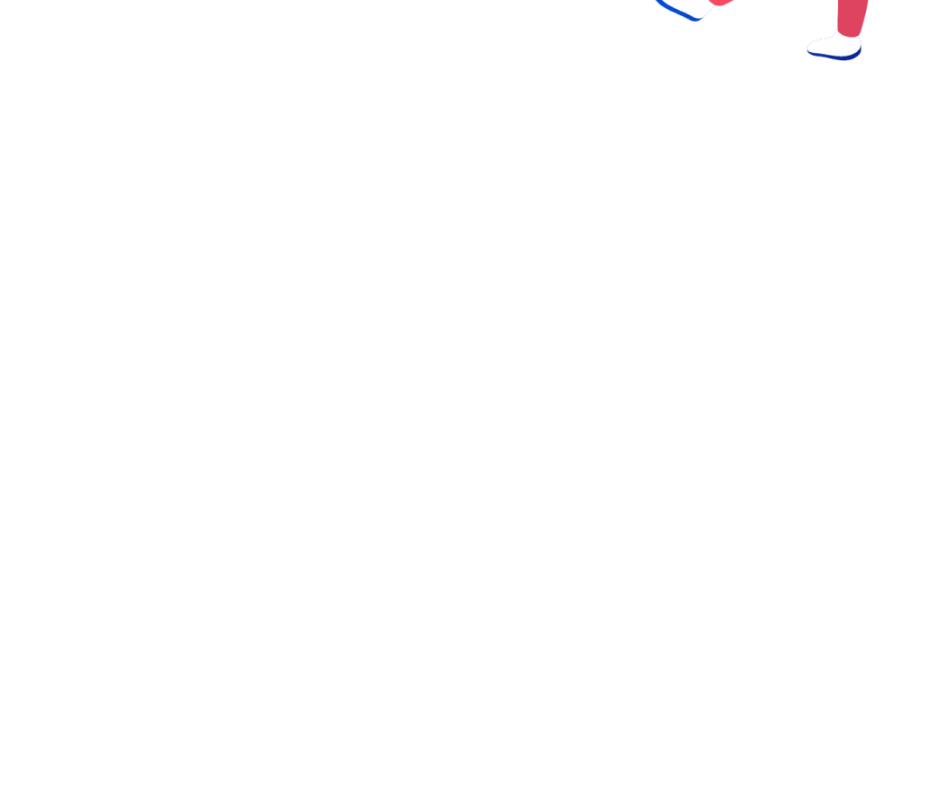
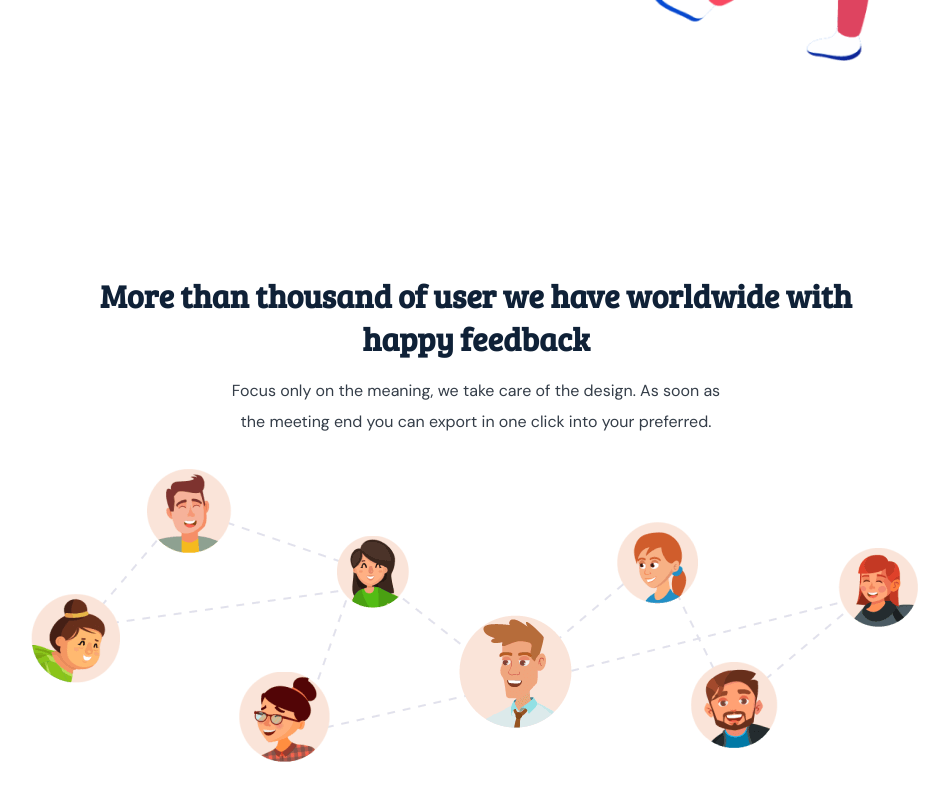
Before and after one commit to S-Solomon/Agency-Creative, a React (Create React App) app: page / in a window 1280 px wide. Shown: the part 2898-3698 px from the top of the page, without its empty margins (164-1113 px from the left). Before the commit the page ends 3172 px from the top, so only its background shows below. Built offline with nearby package versions, Linux system fonts and the light colour scheme.

Commit message:
users section

```diff
--- a/src/components/BusinessProfit.js
+++ b/src/components/BusinessProfit.js
@@ -73,7 +73,7 @@ const TextBox = styled.div `
             font-size: 2rem;
         }
         @media (min-width: 1440px) {
-            font-size: 3rem;
+            font-size: 2.5rem;
         }
     }
     p {
--- a/src/components/FactKnowledge.js
+++ b/src/components/FactKnowledge.js
@@ -58,7 +58,7 @@ const TextBox = styled.div `
             font-size: 2rem;
         }
         @media (min-width: 1440px) {
-            font-size: 3rem;
+            font-size: 2.5rem;
         }
     }
     p {
--- /dev/null
+++ b/src/components/UsersWorldwide.js
@@ -0,0 +1,45 @@
+import React from 'react'
+import styled from 'styled-components'
+import clientThumb from '../assets/images/client-thumb.png'
+
+const UsersWorldwide = () => {
+    return (
+        <DivStyled>
+            <h2>More than thousand of user we have worldwide with happy feedback</h2>
+            <p>Focus only on the meaning, we take care of the design. As soon as the meeting end you can export in one click into your preferred.</p>
+            <img src={clientThumb} alt="client banner" />
+        </DivStyled>
+    )
+}
+
+export default UsersWorldwide
+
+
+
+const DivStyled = styled.div`
+    display: flex;
+    flex-direction: column;
+    justify-content: center;
+    align-content: center;
+    h2 {
+        text-align: center;
+        max-width: 800px;
+        margin: 0 auto;
+        @media (min-width: 1024px) {
+            font-size: 2rem;
+        }
+        @media (min-width: 1440px) {
+            font-size: 2.5rem;
+        }
+    }
+    p {
+        padding: 1rem 0;
+        max-width: 500px;
+        text-align: center;
+        margin: 0 auto;
+    }
+    img {
+        padding: 1rem 0;
+        margin: 0 auto;
+    }
+`;
--- a/src/sections/User.js
+++ b/src/sections/User.js
@@ -1,5 +1,6 @@
 import React from 'react'
 import styled from 'styled-components'
+import UsersWorldwide from '../components/UsersWorldwide'
 import { MainLayout, InnerLayout } from '../styles/Layouts'
 
 const User = () => {
@@ -7,6 +8,7 @@ const User = () => {
         <UserStyled>
             <MainLayout>
                 <InnerLayout>
+                <UsersWorldwide />
                 </InnerLayout>
             </MainLayout>
         </UserStyled>
```
